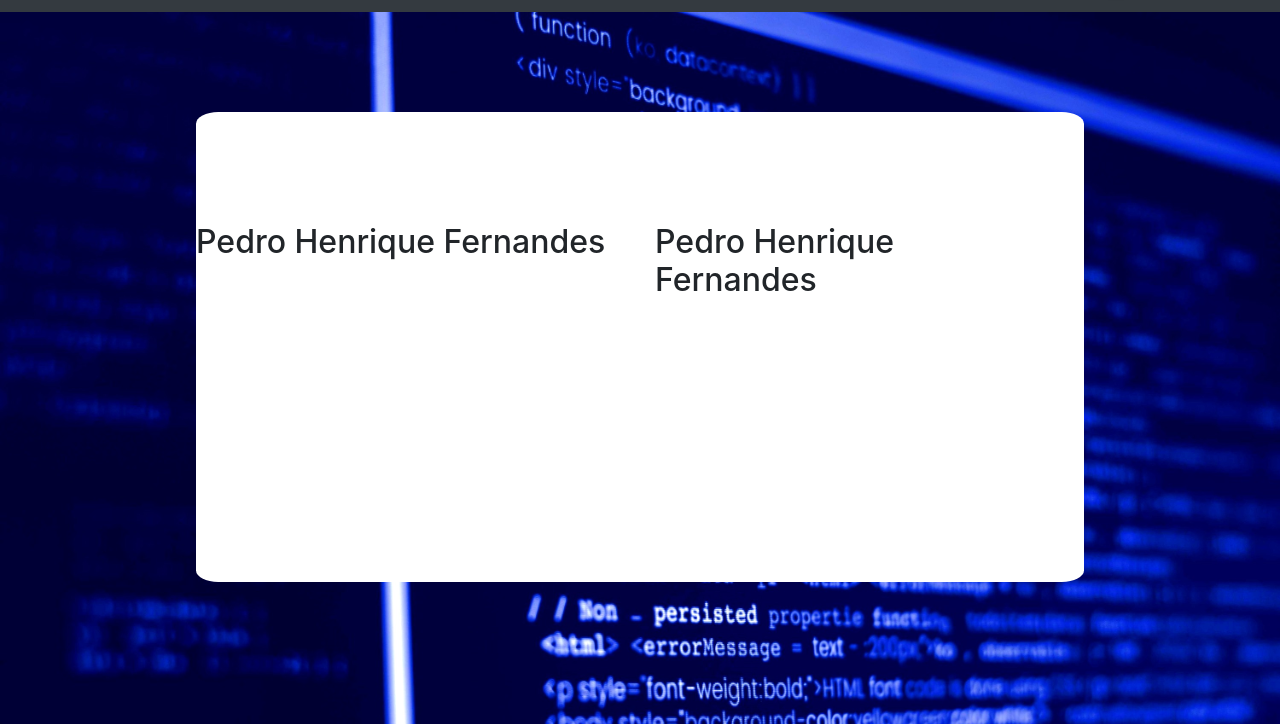
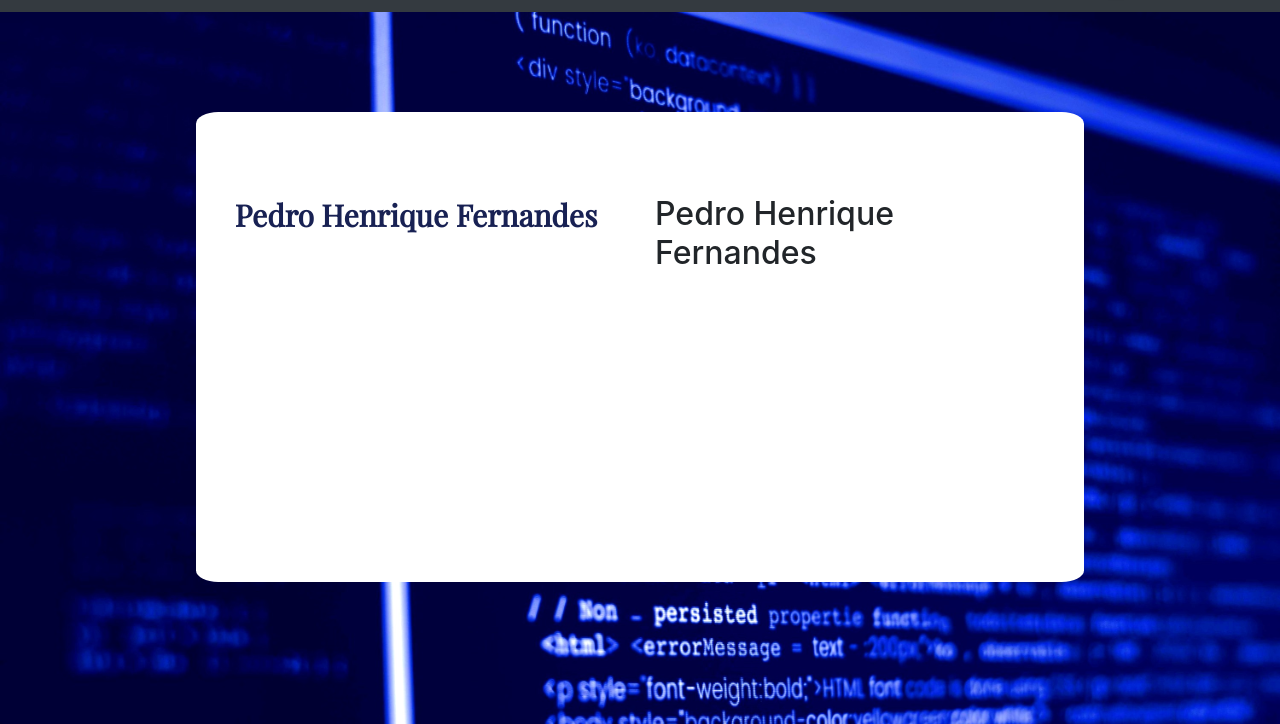
Before and after one commit to pedrofernandes98/My-Personal-Website, a plain HTML site: page index.html in a window 1280 px wide. Shown: the part 76-800 px from the top of the page. Drawn offline with nearby package versions, Linux system fonts and the light colour scheme.

Commit message:
Ajustes no layout Pedro Fernandes

```diff
--- a/assets/css/style.css
+++ b/assets/css/style.css
@@ -14,6 +14,9 @@
 #lista-menu li a:hover{
 
 }*/
+
+/*Import Fonts*/
+@import url('https://fonts.googleapis.com/css?family=Lato|Montserrat|Open+Sans|Playfair+Display|Raleway|Roboto&display=swap');
 
 html, body{
 	width: 100%;
@@ -152,7 +155,9 @@ html, body{
 	height: 470px;
 	margin: auto;
 	border-radius: 2.5%;
-	padding-top: 10%;
+	padding-top: 7.5%;
+	padding-left: 3.5%;
+	padding-right: 3.5%;
 
 }
 
@@ -162,3 +167,17 @@ html, body{
 
 
 }
+
+.font_2 {
+    font: normal normal normal 30px/1.4em avenir-lt-w01_35-light1475496,sans-serif;
+	color: #182153;
+	font-weight: bolder;
+	line-height: normal;
+	letter-spacing: normal;
+	margin: 0;
+    padding: 0;
+    border: 0;
+    outline: 0;
+    vertical-align: baseline;
+    background: 0 0;
+}
--- a/index.html
+++ b/index.html
@@ -86,7 +86,8 @@
             <div class="about-content">
               <div class="row">
                 <div class="col-md-6 about-left">
-                    <h2>Pedro Henrique Fernandes</h2>
+                  <h2 class="font_2"><span style="font-family: playfairdisplay-bold,playfair display,serif;">Pedro Henrique Fernandes</span></h2>
+                    <!-- <h2>Pedro Henrique Fernandes</h2> -->
                 </div>
                 <div class="col-md-4">
                       <h2>Pedro Henrique Fernandes</h2>
```
